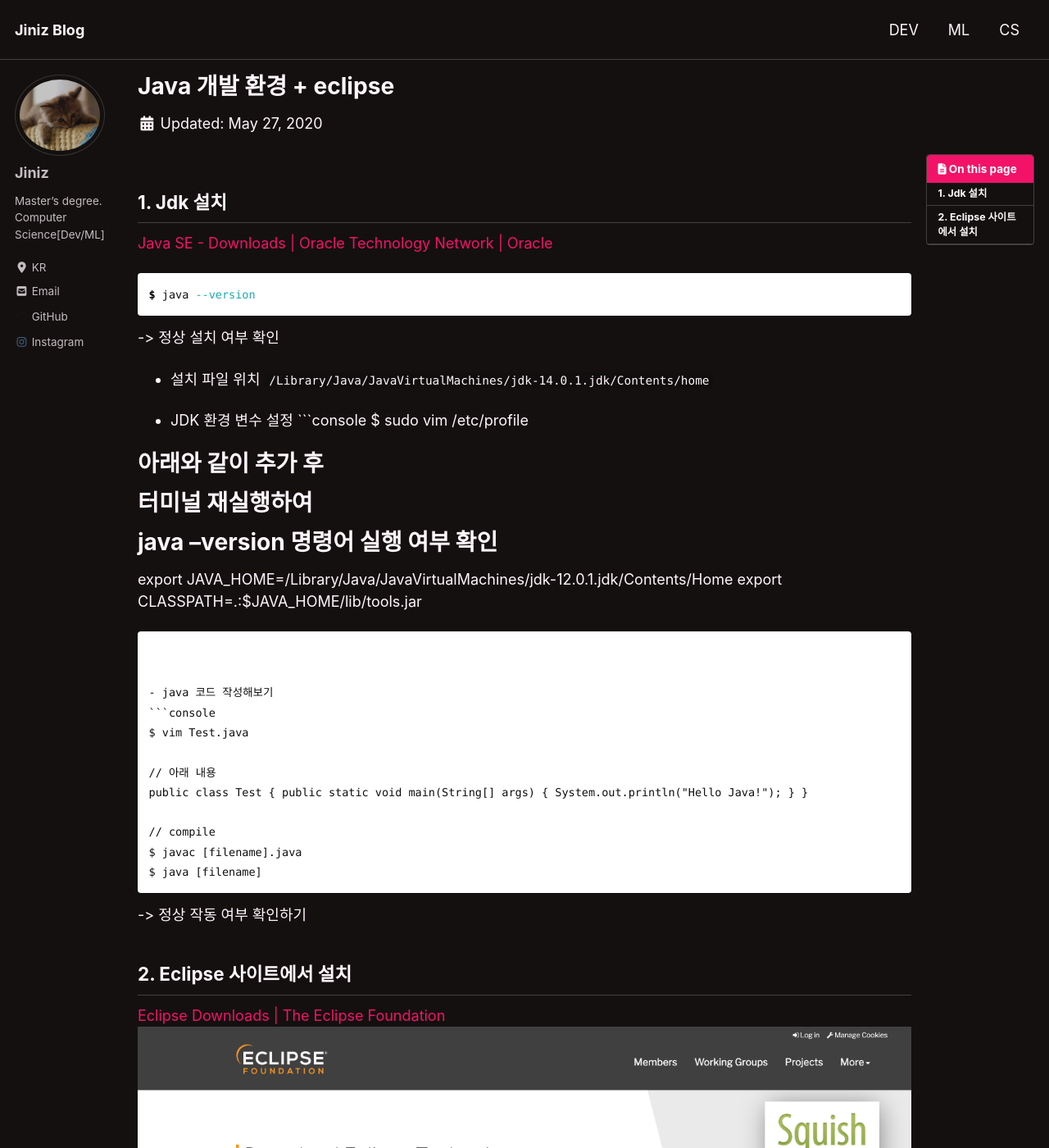
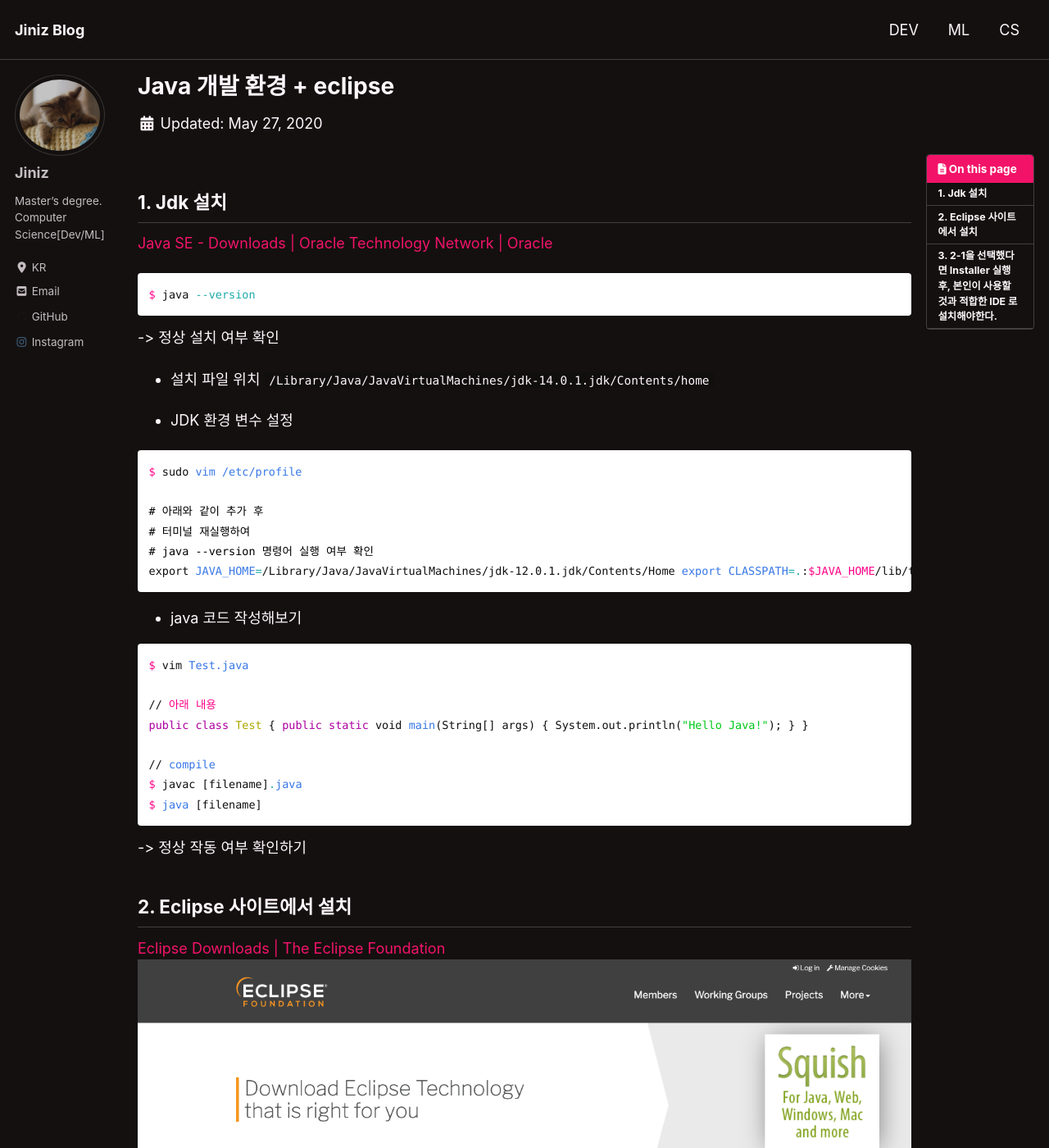
Before and after one commit to devilzCough/devilzcough.github.io, a Jekyll site: the page built from _posts/2020-05-27-Java 개발 환경+eclipse.md, in a window 1280 px wide and 1400 px high. Shown: the whole window at 82% size. Built offline with Jekyll 4.4.1, drawn with Linux system fonts in a browser that asks for light colours; cached includes are drawn as plain includes; nearby versions of some CDN libraries; some of the changed text lies outside the part shown.

Commit message:
post modify

````diff
--- a/_config.yml
+++ b/_config.yml
@@ -108,7 +108,7 @@ analytics:
 # Site Author
 author:
   name             : "Jiniz"
-  avatar           : "https://raw.githubusercontent.com/devilzcough/devilzcough.github.io/master/_posts/img/avatar/cat.jpeg"
+  avatar           : "https://raw.githubusercontent.com/devilzCough/devilzCough.github.io/master/_posts/img/avatar/cat.jpeg"
   bio              : "Master's degree. Computer Science[Dev/ML]"
   location         : "KR"
   # email            : "jiniz.ll@kakao.com"
--- a/_posts/2020-05-27-Java 개발 환경+eclipse.md
+++ b/_posts/2020-05-27-Java 개발 환경+eclipse.md
@@ -15,7 +15,7 @@ toc : true
 ## 1. Jdk 설치
 [Java SE - Downloads | Oracle Technology Network | Oracle](https://www.oracle.com/java/technologies/javase-downloads.html)
 
-```console
+```powershell
 $ java --version
 ```
 -> 정상 설치 여부 확인
@@ -24,7 +24,8 @@ $ java --version
 `/Library/Java/JavaVirtualMachines/jdk-14.0.1.jdk/Contents/home`
 
 - JDK 환경 변수 설정
-```console
+
+```powershell
 $ sudo vim /etc/profile
 
 # 아래와 같이 추가 후
@@ -35,7 +36,8 @@ export JAVA_HOME=/Library/Java/JavaVirtualMachines/jdk-12.0.1.jdk/Contents/Home
 
 
 - java 코드 작성해보기
-```console
+
+```powershell
 $ vim Test.java
 
 // 아래 내용
@@ -50,15 +52,15 @@ $ java [filename]
 
 ## 2. Eclipse 사이트에서 설치
 [Eclipse Downloads | The Eclipse Foundation](https://www.eclipse.org/downloads/)
-![img1](https://raw.githubusercontent.com/devilzcough/devilzcough.github.io/master/_posts/img/200527/img1.png)
+![img1](https://raw.githubusercontent.com/devilzCough/devilzCough.github.io/master/_posts/img/200527/img1.png)
 
 Eclipse IDE 설치에는 두 가지 방법이 있는데
 	1. `Download 64bit` 라고 써있는 주황색 버튼을 눌러서 installer 를 다운로드 한 뒤 원하는 IDE 를 선택하는 방법이 있고
 	2. 주황색 버튼 아래에 `Download Packages` 버튼을 누르면 아래와 같이 원하는 IDE 를 바로 설치할 수도 있다.
-	![img2](https://raw.githubusercontent.com/devilzcough/devilzcough.github.io/master/_posts/img/200527/img2.png)
+	![img2](https://raw.githubusercontent.com/devilzCough/devilzCough.github.io/master/_posts/img/200527/img2.png)
 
-3. 2-1을 선택했다면 Installer 실행 후, 본인이 사용할 것과 적합한 IDE 로 설치해야한다.
-![img3](https://raw.githubusercontent.com/devilzcough/devilzcough.github.io/master/_posts/img/200527/img3.png)
+## 3. 2-1을 선택했다면 Installer 실행 후, 본인이 사용할 것과 적합한 IDE 로 설치해야한다.
+![img3](https://raw.githubusercontent.com/devilzCough/devilzCough.github.io/master/_posts/img/200527/img3.png)
 - Java 프로젝트
 -> Eclipse IDE for Java Developers
 - Spring 프로젝트
````
Also changed, not shown: _posts/2020-06-01-Spring Environment _eclipse.md (+3 -3 lines).
